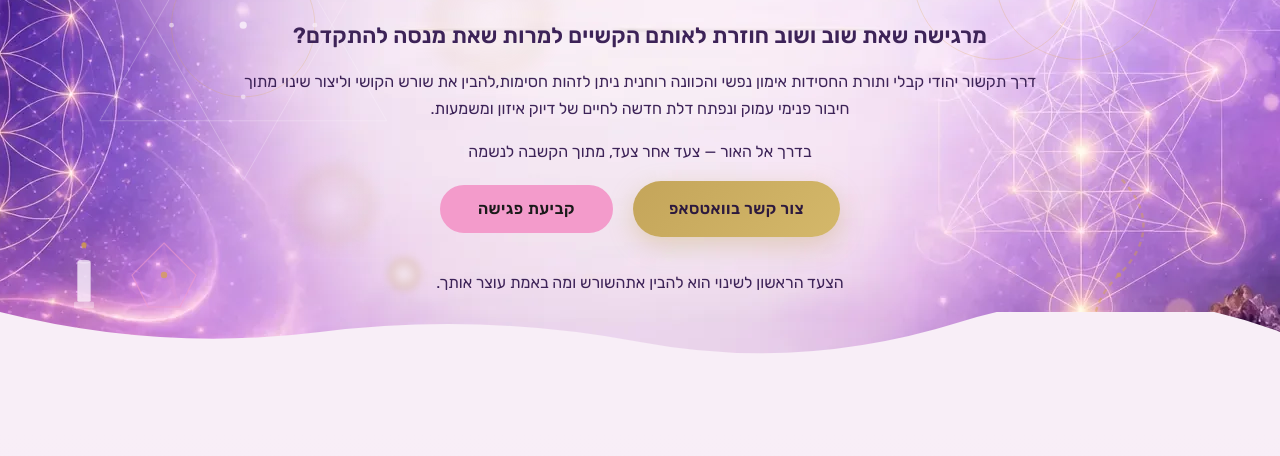
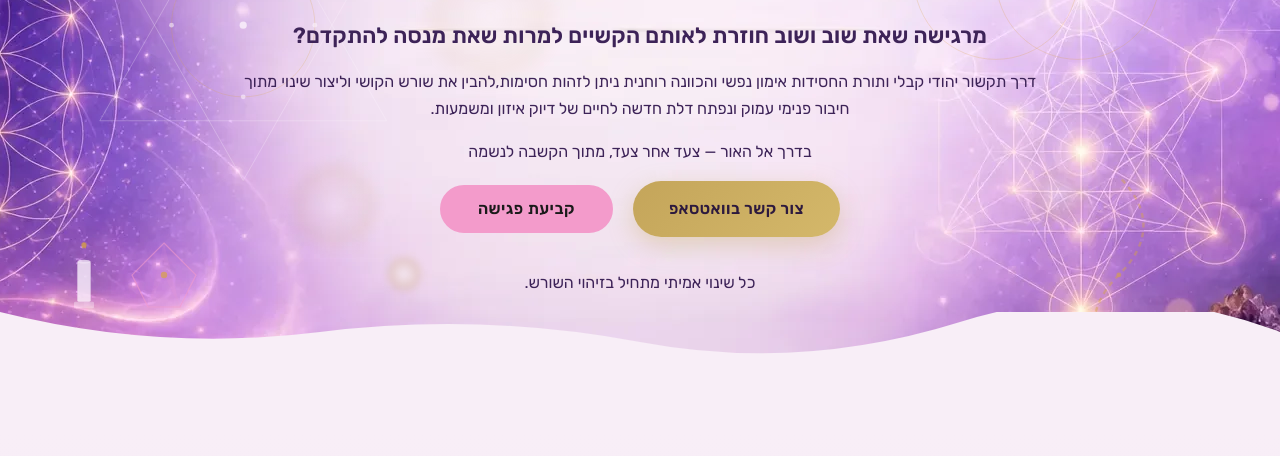
Before and after one commit to slipwoker/zappy-website-b3dfd1cd-2b3d-4bf9-b0fd-42ff4743e0c2, a plain HTML site: page index.html in a window 1280 px wide. Shown: the part 257-713 px from the top of the page. Drawn offline with Linux system fonts and the light colour scheme; no server answers.

Commit message:
Incremental sync: 1 page(s) — update_text

```diff
--- a/index.html
+++ b/index.html
@@ -2593,7 +2593,7 @@ html[dir="rtl"] body {
         <a href="#contact" class="index-hero-section__btn index-hero-section__btn--secondary btn btn-primary" data-element-type="button" data-element-id="btn-1780605369000-wiuvnfdyr" data-native-element="true" data-i18n="home_link_63" style="border-color: rgb(243, 155, 203) !important; color: var(--text-color, #1a1a1a) !important; background-color: rgb(243, 155, 203) !important; background-image: none !important;" data-text-color="dark">קביעת פגישה</a>
       </div>
 
-      <p style="" data-i18n="home_p_18">הצעד הראשון לשינוי הוא להבין אתהשורש ומה באמת עוצר אותך.</p>
+      <p style="" data-i18n="home_p_18">כל שינוי אמיתי מתחיל בזיהוי השורש.</p>
     </div>
   </div>
 
@@ -3051,6 +3051,9 @@ html[dir="rtl"] body {
   </a>
 
   <div data-integration="accessibility:toolbar"></div>
+
+
+
 
 
 
```
Also changed, not shown: public/en/index.html (+1 -1 lines), public/index.html (+1 -1 lines), public/llms-full.txt.
